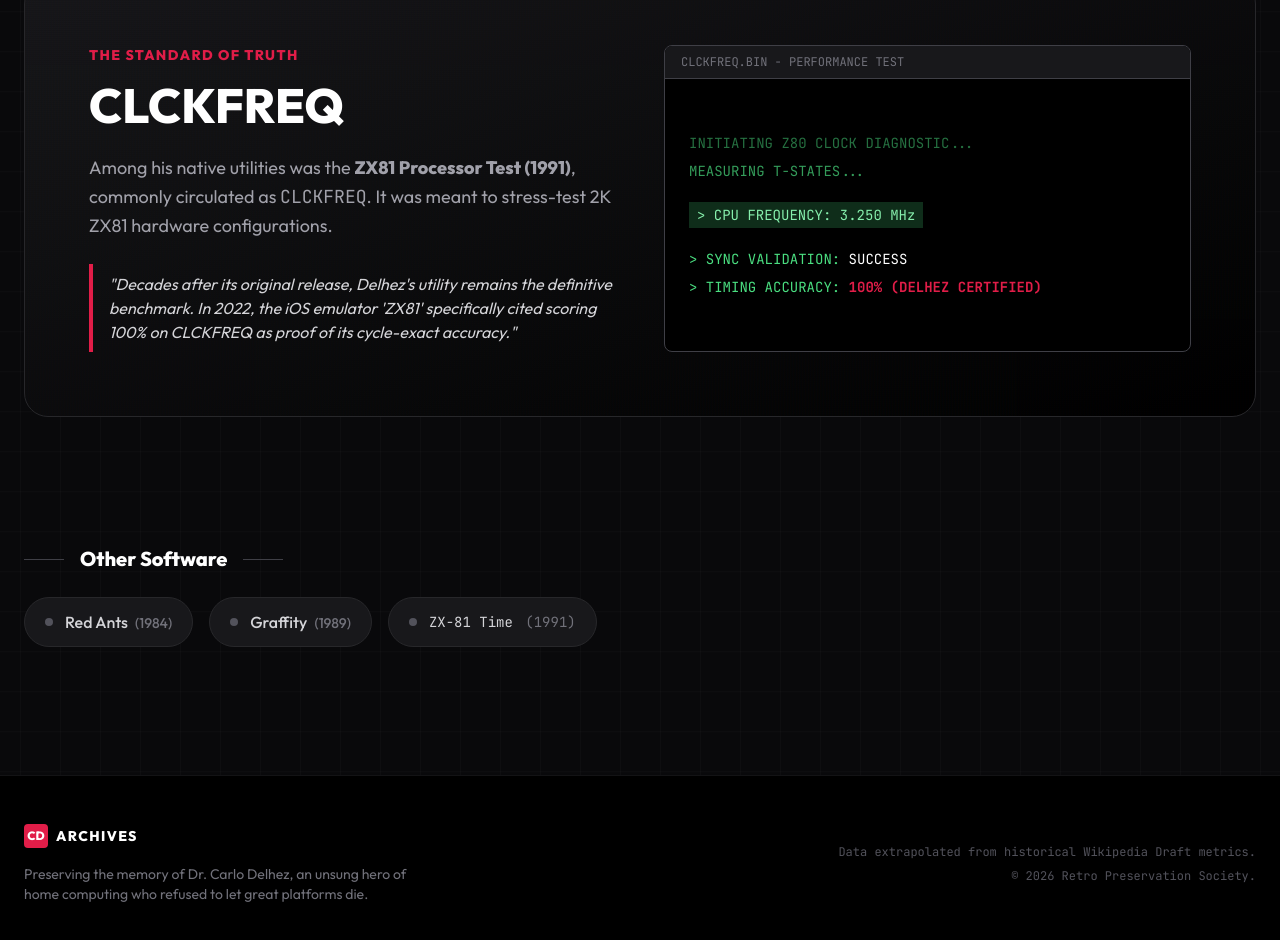
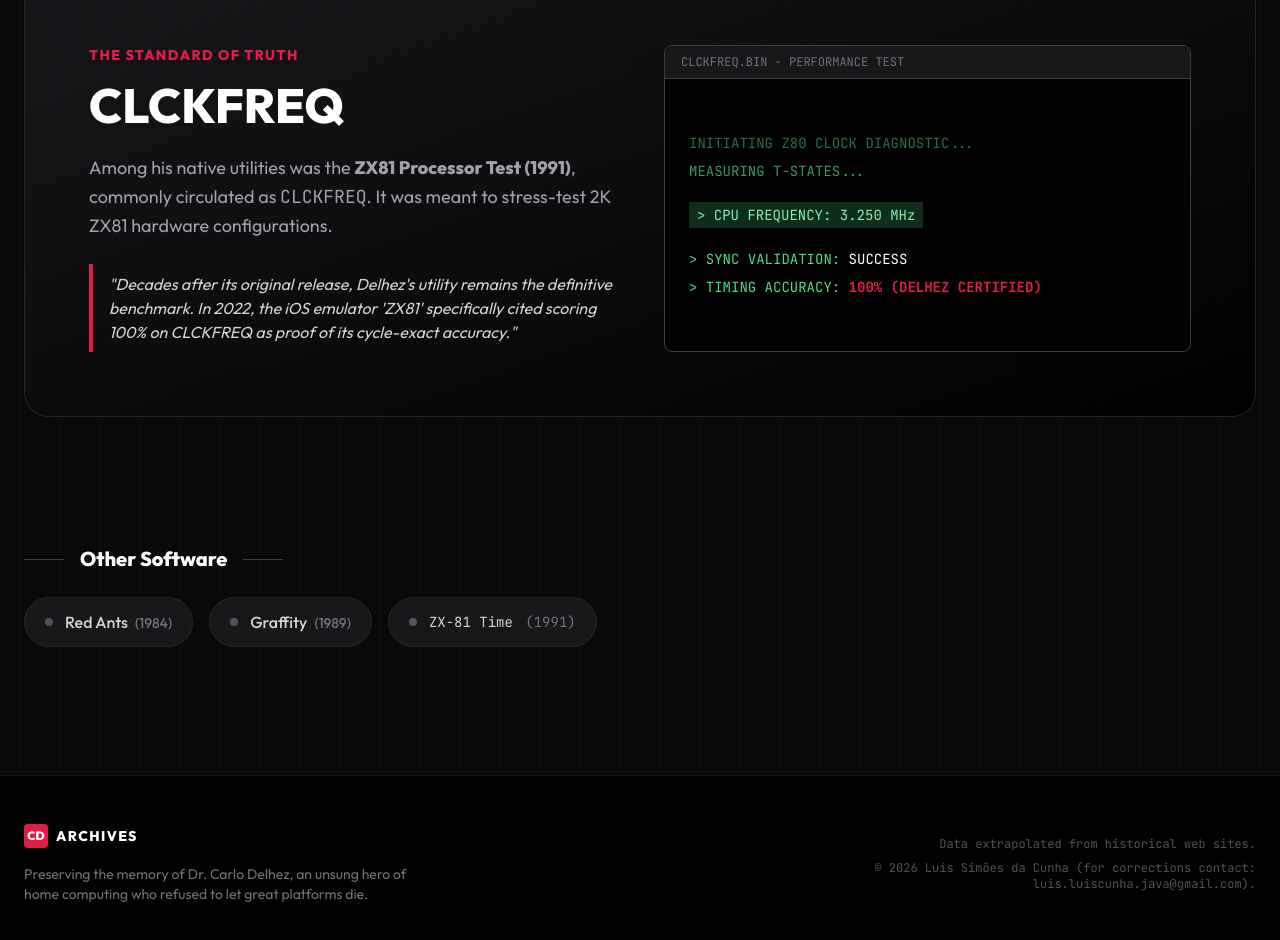
Before and after one commit to luiscunhacsc/homage-to-carlo-delhez, a plain HTML site: page index.html in a window 1280 px wide. Shown: the part 2730-3670 px from the top of the page. Drawn offline with nearby package versions, Linux system fonts and the light colour scheme.

Commit message:
Added Contact Info

```diff
--- a/index.html
+++ b/index.html
@@ -431,8 +431,8 @@
                 </p>
             </div>
             <div class="md:text-right font-mono text-xs text-zinc-600 space-y-2">
-                <p>Data extrapolated from historical Wikipedia Draft metrics.</p>
-                <p>&copy; 2026 Retro Preservation Society.</p>
+                <p>Data extrapolated from historical web sites.</p>
+                <p>&copy; 2026 Luís Simões da Cunha (for corrections contact: luis.luiscunha.java@gmail.com).</p>
             </div>
         </div>
     </footer>
```
